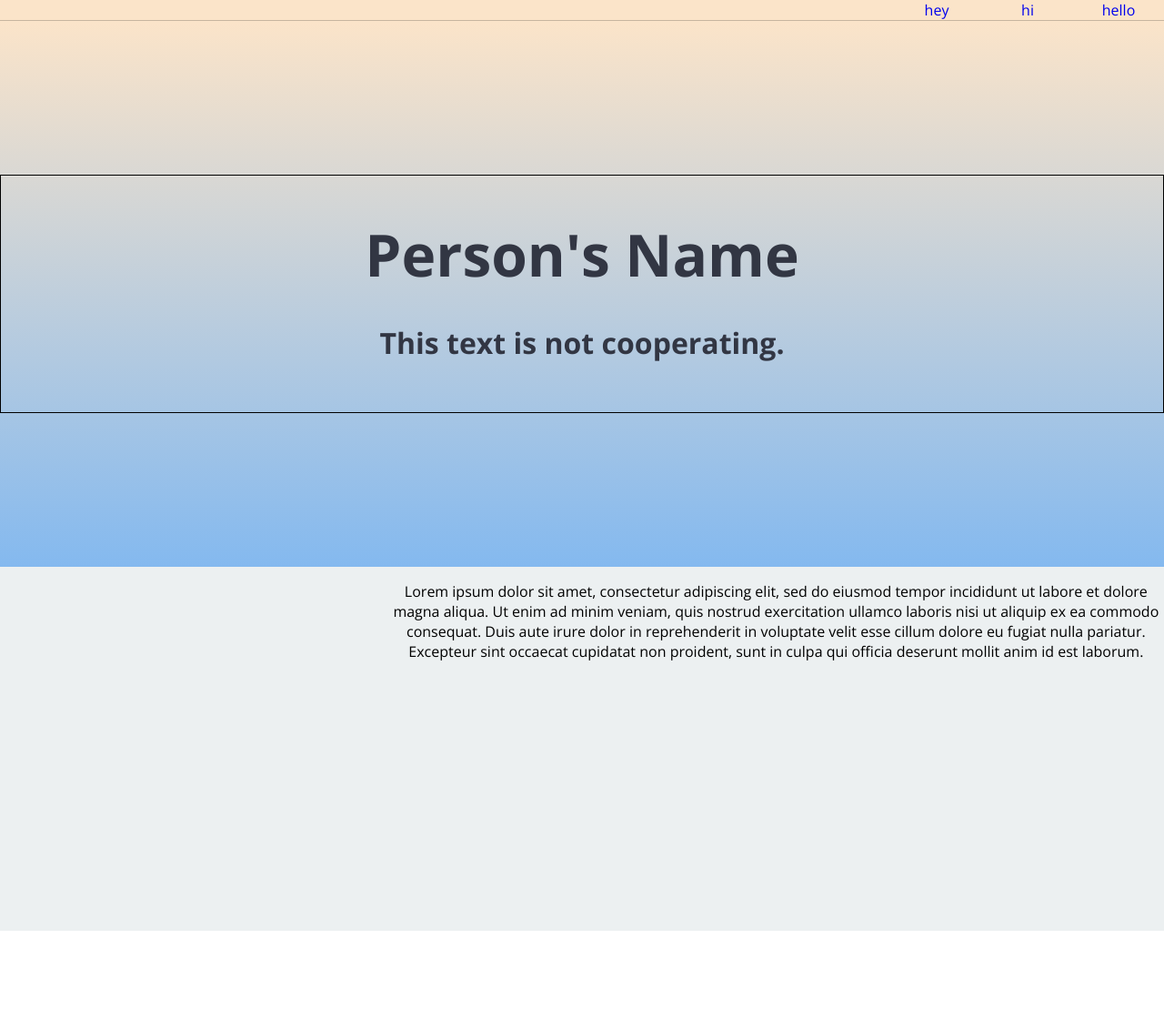
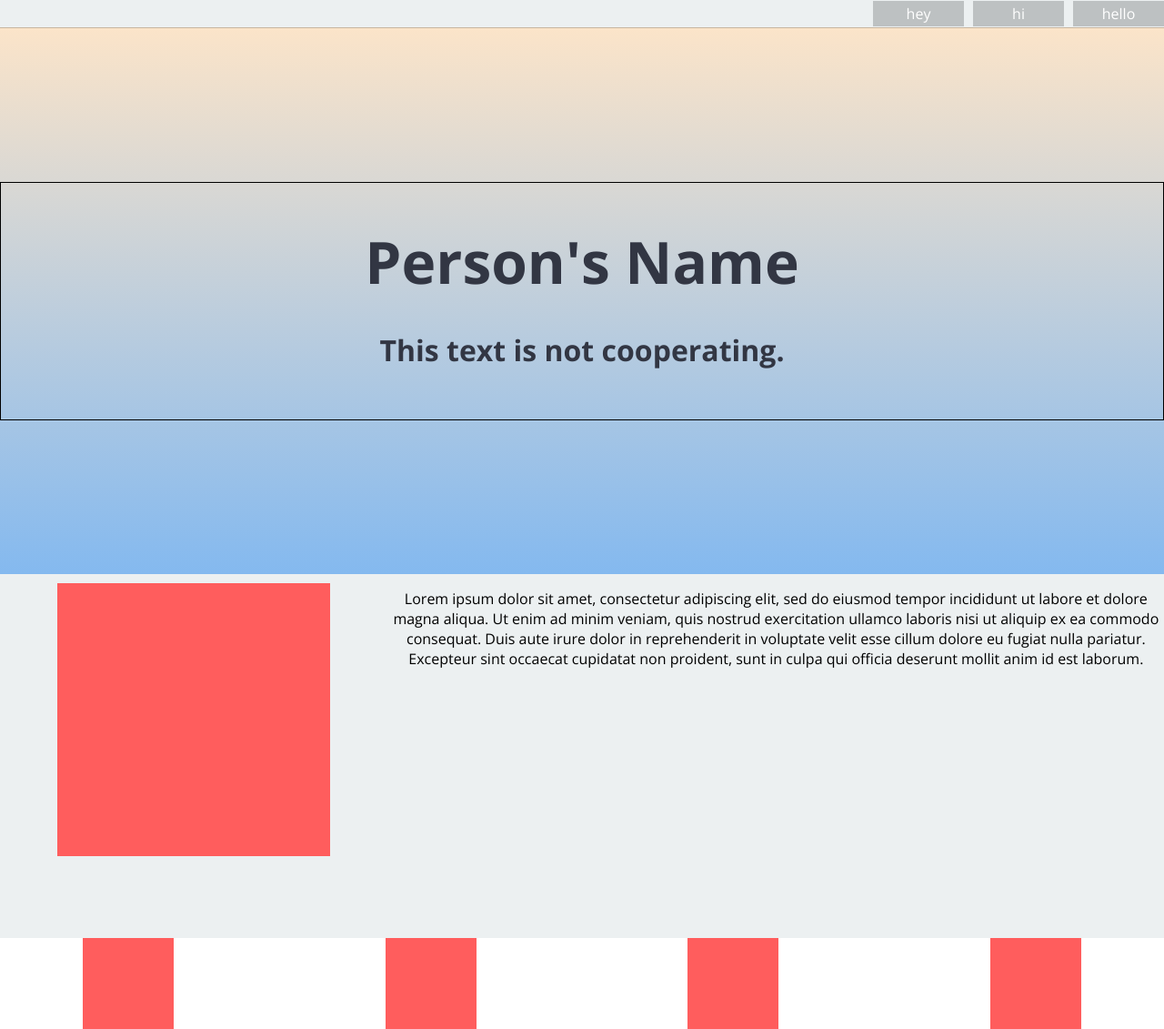
Before and after one commit to lukecamelo/personal-portfolio, a React (Create React App) app: page / in a window 1280 px wide. Shown: the whole page at 91% size. Before the commit the page ends 1023 px from the top, so only its background shows below. Built offline with nearby package versions, Linux system fonts and the light colour scheme.

Commit message:
'Known Tech' section added

```diff
--- a/src/App.js
+++ b/src/App.js
@@ -2,6 +2,7 @@ import React, { Component } from 'react';
 import Navbar from './components/navbar';
 import Header from './components/header';
 import About from './components/about';
+import KnownTech from './components/knownTech';
 import './App.css';
 
 class App extends Component {
@@ -11,6 +12,7 @@ class App extends Component {
           <Navbar/>
           <Header/>
           <About/>
+          <KnownTech/>
       </div>
     );
   }
--- a/src/components/about.css
+++ b/src/components/about.css
@@ -7,5 +7,8 @@
 }
 
 .aboutImage {
-  width: auto;
+  width: 300px;
+  height: 300px;
+  background: #ff5d5d;
+  margin-top: 10px;
 }
--- /dev/null
+++ b/src/components/knownTech.css
@@ -0,0 +1,19 @@
+.techContainer {
+
+}
+
+.techList {
+  display: grid;
+  grid-template-columns: 1fr 1fr 1fr 1fr;
+  grid-gap: 50px;
+  justify-items: center;
+  list-style-type: none;
+  margin: 0;
+  padding: 0;
+}
+
+.techItem {
+  height: 100px;
+  background: #ff5d5d;
+  width: 100px;
+}
--- /dev/null
+++ b/src/components/knownTech.js
@@ -0,0 +1,32 @@
+import React, {Component} from 'react';
+import './knownTech.css';
+
+class KnownTech extends Component {
+  render() {
+    return(
+      <div className='techContainer'>
+        <ul className="techList">
+
+          <li className="techItem">
+
+          </li>
+
+          <li className="techItem">
+
+          </li>
+
+          <li className="techItem">
+
+          </li>
+
+          <li className="techItem">
+
+          </li>
+
+        </ul>
+      </div>
+    );
+  }
+}
+
+export default KnownTech;
--- a/src/components/navbar.css
+++ b/src/components/navbar.css
@@ -1,13 +1,24 @@
 .Navbar {
   display: flex;
   justify-content: flex-end;
-  background-color: #fbe4c9;
+  align-items: center;
+  background-color: #ecf0f1;
   margin: 0;
   border-bottom: 1px solid #c7b5a0;
+  height: 30px;
 }
 
 .navItem {
   text-decoration: none;
   width: 100px;
   margin: 0;
+  background: #bdc1c2;
+  color: white;
+  margin-left: 10px;
+  padding-top: 3px;
+  padding-bottom: 3px;
 }
+
+.navItem:hover {
+  color: #323643;
+}
```
